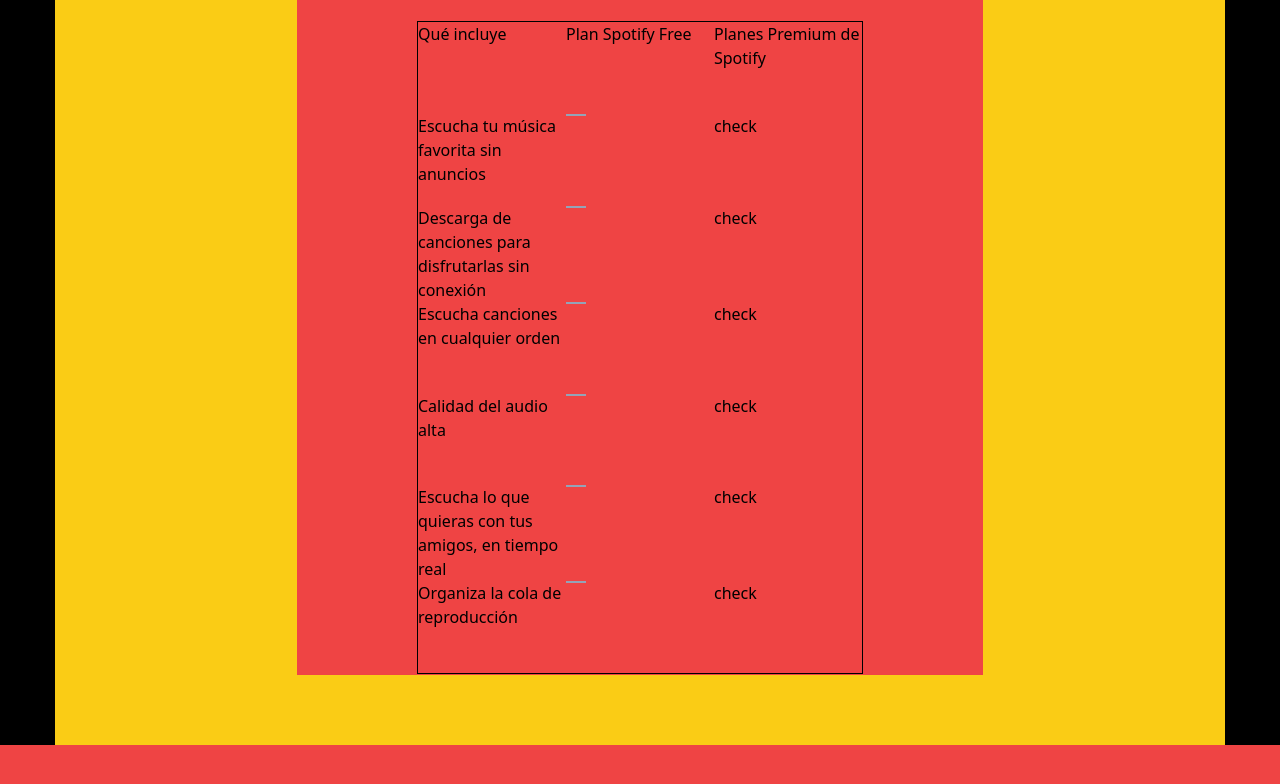
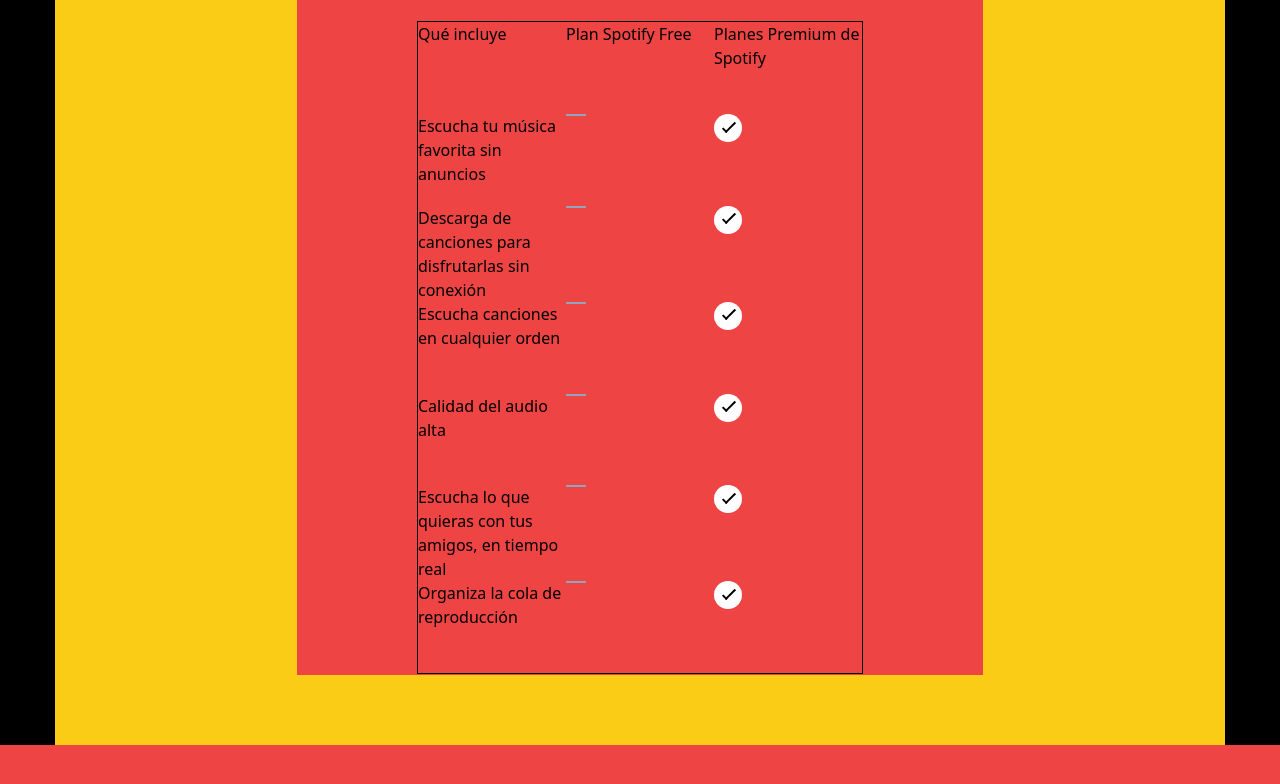
Before and after one commit to Juliangasa/spotify, a plain HTML site: page index.html in a window 1280 px wide. Shown: the part 756-1540 px from the top of the page. Drawn offline with nearby package versions, Linux system fonts and the light colour scheme.

Commit message:
check marks inserted inside the table in the second section

```diff
--- a/index.html
+++ b/index.html
@@ -66,7 +66,9 @@
                                 <div class="w-5 h-0.5 bg-slate-400"></div>
                             </div>
                             <div class="w-4/12 h-full bg-red-500">
-                                check
+                                <div class="w-7 h-7 bg-white rounded-full flex justify-center items-center relative">
+                                    <div class="w-1.5 h-3.5 border-2 border-solid border-black rotate-45 object-top absolute bottom-1/3 left-3 border-t-0 border-l-0"></div>
+                                </div>
                             </div>
                         </div>
                         <div class="w-full h-full flex bg-yellow-400">
@@ -77,7 +79,9 @@
                                 <div class="w-5 h-0.5 bg-slate-400"></div>
                             </div>
                             <div class="w-4/12 h-full bg-red-500">
-                                check
+                                <div class="w-7 h-7 bg-white rounded-full flex justify-center items-center relative">
+                                    <div class="w-1.5 h-3.5 border-2 border-solid border-black rotate-45 object-top absolute bottom-1/3 left-3 border-t-0 border-l-0"></div>
+                                </div>
                             </div>
                         </div>
                         <div class="w-full h-full flex bg-yellow-400">
@@ -88,7 +92,9 @@
                                 <div class="w-5 h-0.5 bg-slate-400"></div>
                             </div>
                             <div class="w-4/12 h-full bg-red-500">
-                                check
+                                <div class="w-7 h-7 bg-white rounded-full flex justify-center items-center relative">
+                                    <div class="w-1.5 h-3.5 border-2 border-solid border-black rotate-45 object-top absolute bottom-1/3 left-3 border-t-0 border-l-0"></div>
+                                </div>
                             </div>
                         </div>
                         <div class="w-full h-full flex bg-yellow-400">
@@ -99,7 +105,9 @@
                                 <div class="w-5 h-0.5 bg-slate-400"></div>
                             </div>
                             <div class="w-4/12 h-full bg-red-500">
-                                check
+                                <div class="w-7 h-7 bg-white rounded-full flex justify-center items-center relative">
+                                    <div class="w-1.5 h-3.5 border-2 border-solid border-black rotate-45 object-top absolute bottom-1/3 left-3 border-t-0 border-l-0"></div>
+                                </div>
                             </div>
                         </div>
                         <div class="w-full h-full flex bg-yellow-400">
@@ -110,7 +118,9 @@
                                 <div class="w-5 h-0.5 bg-slate-400"></div>
                             </div>
                             <div class="w-4/12 h-full bg-red-500">
-                                check
+                                <div class="w-7 h-7 bg-white rounded-full flex justify-center items-center relative">
+                                    <div class="w-1.5 h-3.5 border-2 border-solid border-black rotate-45 object-top absolute bottom-1/3 left-3 border-t-0 border-l-0"></div>
+                                </div>
                             </div>
                         </div>
                         <div class="w-full h-full flex bg-yellow-400">
@@ -121,7 +131,9 @@
                                 <div class="w-5 h-0.5 bg-slate-400"></div>
                             </div>
                             <div class="w-4/12 h-full bg-red-500">
-                                check
+                                <div class="w-7 h-7 bg-white rounded-full flex justify-center items-center relative">
+                                    <div class="w-1.5 h-3.5 border-2 border-solid border-black rotate-45 object-top absolute bottom-1/3 left-3 border-t-0 border-l-0"></div>
+                                </div>
                             </div>
                         </div>
                     </div>
```
